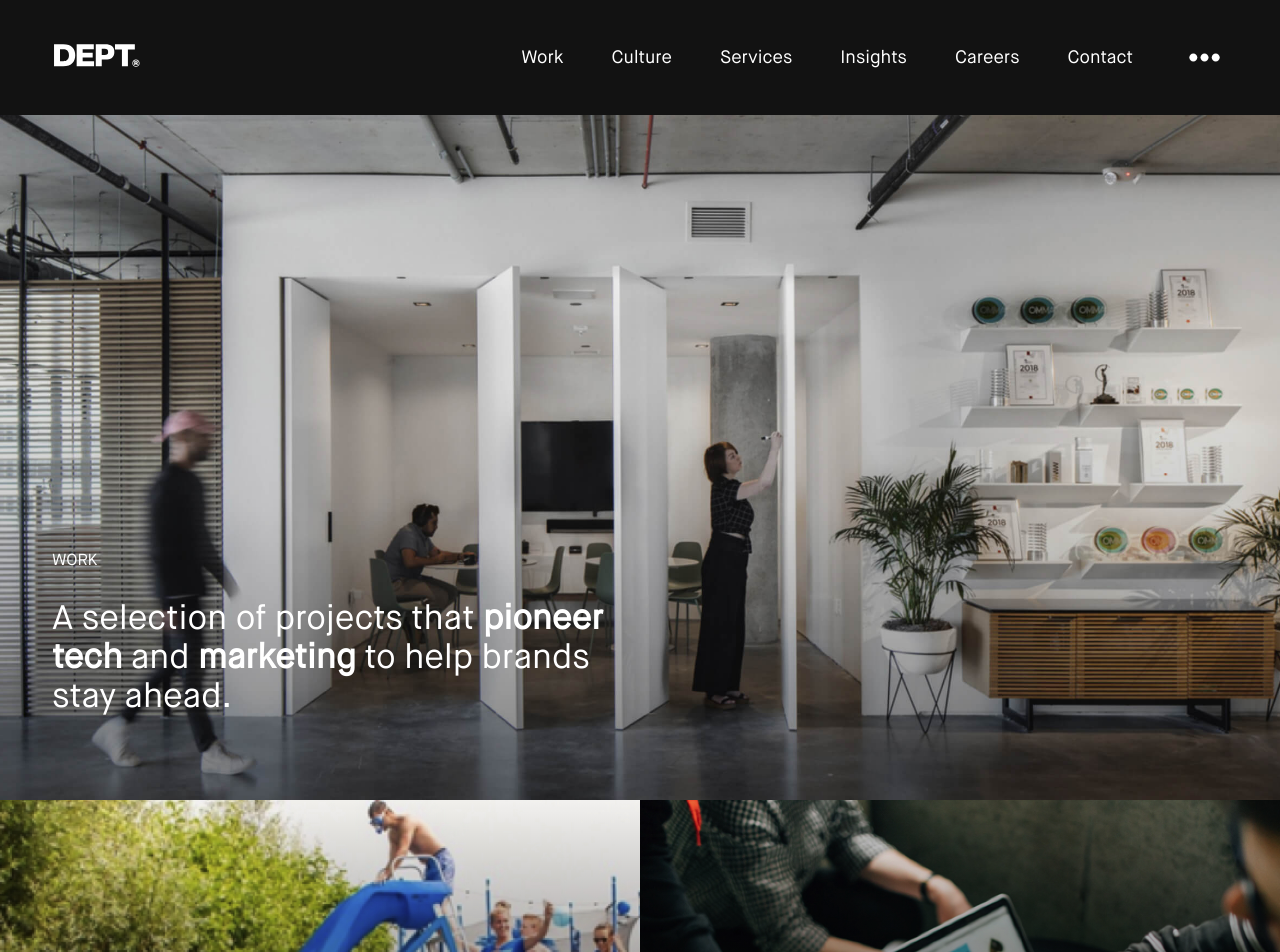
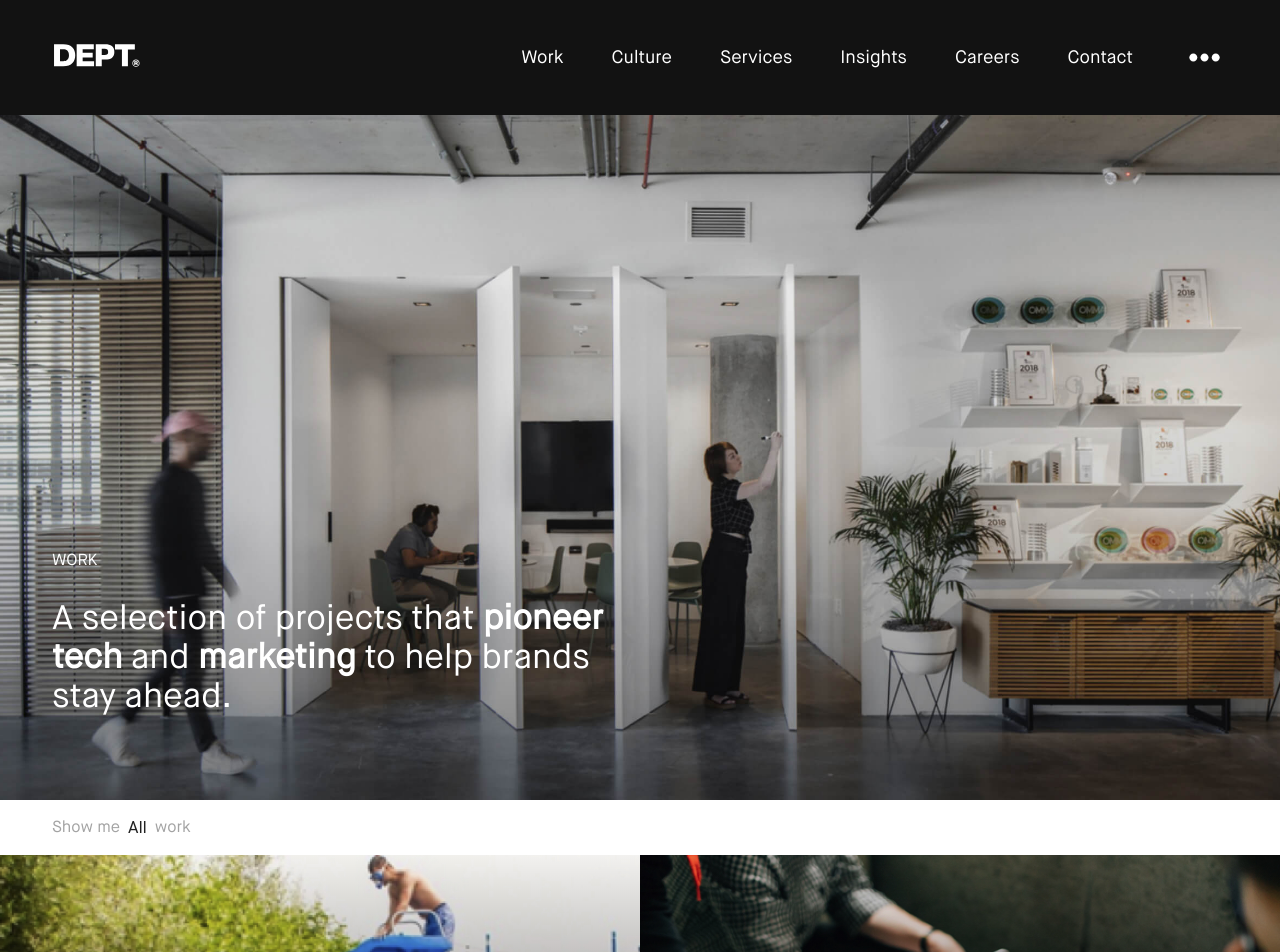
Before and after one commit to melisiweb/dept, a React (Create React App) app: page / in a window 1280 px wide. Shown: the top 952 px of the page. Built offline with nearby package versions, Linux system fonts and the light colour scheme.

Commit message:
adds example categories filtering

```diff
--- a/src/app.tsx
+++ b/src/app.tsx
@@ -7,6 +7,7 @@ import { useSetRecoilState } from "recoil";
 import { Switcher } from "common/components/switcher";
 import { pageContent } from "common/endpoints";
 import { Footer } from "common/components/footer";
+import { ProjectsFilters } from "common/components/projects-filter";
 
 const App: React.FC = () => {
   const setContentHeight = useSetRecoilState(contentHeightState);
@@ -27,6 +28,7 @@ const App: React.FC = () => {
       <Header />
       <Main>
         <Hero />
+        <ProjectsFilters />
         <Switcher content={pageContent} />
       </Main>
       <Footer />
--- a/src/common/atoms.ts
+++ b/src/common/atoms.ts
@@ -9,3 +9,8 @@ export const menuDrawerState = atom({
   key: "menuDrawerState",
   default: false,
 });
+
+export const projectsFilterState = atom({
+  key: "projectsFilterState",
+  default: "all",
+});
--- /dev/null
+++ b/src/common/components/projects-filter/index.tsx
@@ -0,0 +1,33 @@
+import { MenuItem } from "@mui/material";
+import { Stack } from "@mui/system";
+import { projectsFilterState } from "common/atoms";
+import { Gray, White } from "design-system/colors";
+import { DeptContainer } from "design-system/layout";
+import { Text16 } from "design-system/typography";
+import { useRecoilState } from "recoil";
+import * as S from "./styles";
+
+export const ProjectsFilters: React.FC = () => {
+  const [filter, setFilter] = useRecoilState(projectsFilterState);
+
+  return (
+    <Stack alignItems="center" bgcolor={White} paddingY={4}>
+      <DeptContainer>
+        <Stack direction="row" alignItems="center" spacing={2}>
+          <Text16 color={Gray}>Show me</Text16>
+          <S.StyledSelect
+            size="small"
+            value={filter}
+            onChange={(ev) => setFilter(ev.target.value as string)}
+          >
+            <MenuItem value="all">All</MenuItem>
+            <MenuItem value="lighting">Lighting</MenuItem>
+            <MenuItem value="social">Social</MenuItem>
+            <MenuItem value="commercial">Commercial</MenuItem>
+          </S.StyledSelect>
+          <Text16 color={Gray}>work</Text16>
+        </Stack>
+      </DeptContainer>
+    </Stack>
+  );
+};
--- /dev/null
+++ b/src/common/components/projects-filter/styles.ts
@@ -0,0 +1,15 @@
+import { Select, styled } from "@mui/material";
+
+export const StyledSelect = styled(Select)`
+  .MuiInputBase-input {
+    padding: 0 !important;
+  }
+
+  .MuiOutlinedInput-notchedOutline {
+    border: none;
+  }
+
+  .MuiSelect-icon {
+    display: none;
+  }
+`;
--- a/src/common/components/projects/index.tsx
+++ b/src/common/components/projects/index.tsx
@@ -13,23 +13,19 @@ export interface Project {
   companyName: string;
   imagePath?: string;
   notes?: Note[];
+  categories: string[];
 }
 
 interface Props {
-  items: {
-    uuid: string;
-    title: string;
-    companyName: string;
-    imagePath?: string;
-  }[];
+  items: Project[];
 }
 
 export const Projects: React.FC<Props> = ({ items }) => {
   return (
     <ContentGrid>
-      {items.map((item) => (
-        <ClientCard key={item.uuid} {...item} />
-      ))}
+      {items.map((item) => {
+        return <ClientCard key={item.uuid} {...item} />;
+      })}
     </ContentGrid>
   );
 };
--- a/src/common/components/switcher/index.tsx
+++ b/src/common/components/switcher/index.tsx
@@ -1,6 +1,8 @@
+import { projectsFilterState } from "common/atoms";
+import { useRecoilValue } from "recoil";
 import { ClientNote } from "../client-note";
 import { Clients } from "../clients";
-import { Projects } from "../projects";
+import { Project, Projects } from "../projects";
 import { QuestionForm } from "../question-form";
 import { Quote } from "../quote";
 import { SlidingSection } from "../sliding-section";
@@ -9,13 +11,19 @@ interface Props {
   content: any[];
 }
 
-const getTemplate = (item: any) => {
+const getTemplate = (item: any, filter: string) => {
   switch (item.type) {
     case "projects":
+      const showAll = filter === "all";
+      const projects = showAll
+        ? item.projects
+        : item.projects.filter((project: Project) =>
+            project.categories.includes(filter)
+          );
       if (item.layout === "grid") {
-        return <Projects items={item.projects} />;
+        return <Projects items={projects} />;
       }
-      return <ClientNote items={item.projects} reverse={item.reverse} />;
+      return <ClientNote items={projects} reverse={item.reverse} />;
 
     case "quote":
       return <Quote text={item.text} author={item.author} />;
@@ -32,12 +40,13 @@ const getTemplate = (item: any) => {
 };
 
 export const Switcher: React.FC<Props> = ({ content }) => {
+  const filter = useRecoilValue(projectsFilterState);
   return (
     <>
       {content.map((item, index) => {
         return (
           <SlidingSection key={`template-${index}`}>
-            {getTemplate(item)}
+            {getTemplate(item, filter)}
           </SlidingSection>
         );
       })}
--- a/src/common/endpoints.ts
+++ b/src/common/endpoints.ts
@@ -21,24 +21,28 @@ export const pageContent = [
         uuid: "1",
         title: "A Summer island in the Netherlands",
         companyName: "BOL.COM",
+        categories: ["commercial"],
         imagePath: client1,
       },
       {
         uuid: "2",
         title: "Not some average banking website",
         companyName: "KEMPEN",
+        categories: ["lighting"],
         imagePath: client2,
       },
       {
         uuid: "3",
         title: "Beautiful design meets innovative technology",
         companyName: "PHILIPS",
+        categories: ["commercial"],
         imagePath: client3,
       },
       {
         uuid: "4",
         title: "A 100 years of Mondriaan & De Stijl",
         companyName: "GEMEENTEMUSEUM",
+        categories: ["social"],
         imagePath: client4,
       },
     ],
@@ -51,6 +55,7 @@ export const pageContent = [
         uuid: "1",
         title: "Rethinking the entire online ecosystem",
         companyName: "FLORENSIS",
+        categories: ["tech"],
         imagePath: client5,
         notes: [
           {
@@ -80,12 +85,14 @@ export const pageContent = [
         uuid: "1",
         title: "Delivering clarity on a global scale",
         companyName: "BE LIGHTNING",
+        categories: ["commercial"],
         imagePath: client6,
       },
       {
         uuid: "2",
         title: "Swipe to find your next holiday destination",
         companyName: "TUI",
+        categories: ["travel"],
         imagePath: client7,
       },
     ],
@@ -99,6 +106,7 @@ export const pageContent = [
         uuid: "1",
         title: "Delivering clarity on a global scale",
         companyName: "BE LIGHTNING",
+        categories: ["lighting"],
         imagePath: client8,
         notes: [
           {
@@ -129,24 +137,28 @@ export const pageContent = [
         title: "A Summer island in the Netherlands",
         companyName: "BOL.COM",
         imagePath: client9,
+        categories: ["commercial"],
       },
       {
         uuid: "2",
         title: "Not some average banking website",
         companyName: "KEMPEN",
         imagePath: client10,
+        categories: ["banking"],
       },
       {
         uuid: "3",
         title: "Beautiful design meets innovative technology",
         companyName: "PHILIPS",
         imagePath: client11,
+        categories: ["commercial"],
       },
       {
         uuid: "4",
         title: "A 100 years of Mondriaan & De Stijl",
         companyName: "GEMEENTEMUSEUM",
         imagePath: client12,
+        categories: ["city"],
       },
     ],
   },
@@ -164,12 +176,14 @@ export const pageContent = [
         title: "A Summer island in the Netherlands",
         companyName: "BOL.COM",
         imagePath: client13,
+        categories: ["commercial"],
       },
       {
         uuid: "2",
         title: "Not some average banking website",
         companyName: "KEMPEN",
         imagePath: client4,
+        categories: ["environment"],
       },
     ],
   },
```
